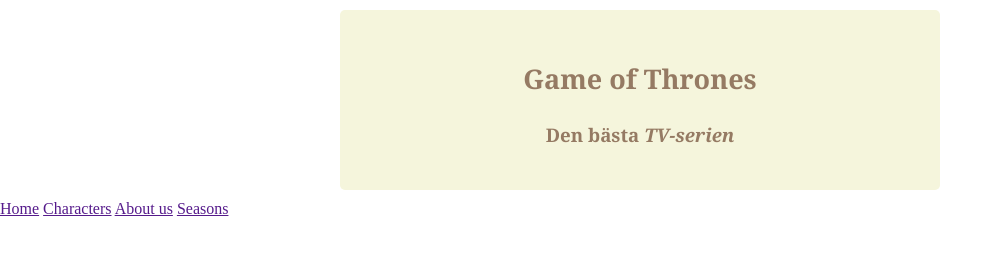
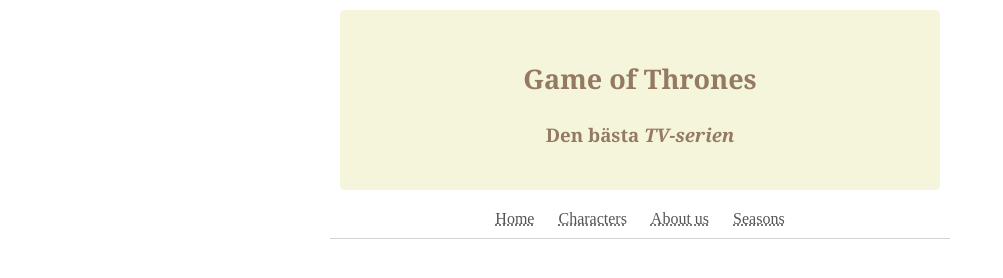
Before and after one commit to Wille2002/6.7.1.-assignment, a plain HTML site: page index.html in a window 1280 px wide. Shown: the whole page, without its empty margins (0-1003 px from the left). Drawn offline with Linux system fonts and the light colour scheme.

Commit message:
Nu är jag färdig med länkarna

```diff
--- a/index.html
+++ b/index.html
@@ -19,10 +19,10 @@
     </div>
 
     <div class="links">
-        <a id="first" href="">Home</a>
-        <a id="second" href="">Characters</a>
-        <a id="third" href="">About us</a>
-        <a id="fourth" href="">Seasons</a>
+        <a href="">Home</a>
+        <a href="">Characters</a>
+        <a href="">About us</a>
+        <a href="">Seasons</a>
     </div>
 </body>
 
--- a/styles.css
+++ b/styles.css
@@ -20,12 +20,17 @@
     border-radius: 5px;
 }
 
-.links {}
+.links {
+    display: block;
+    width: 600px;
+    margin: 10px auto;
+    text-align: center;
+    padding: 10px;
+    border-bottom: 1px solid lightgray;
+}
 
-#first {}
-
-#second {}
-
-#third {}
-
-#fourth {}
+a {
+    padding: 10px;
+    color: #000000ab;
+    text-decoration-style: dotted;
+}
```
